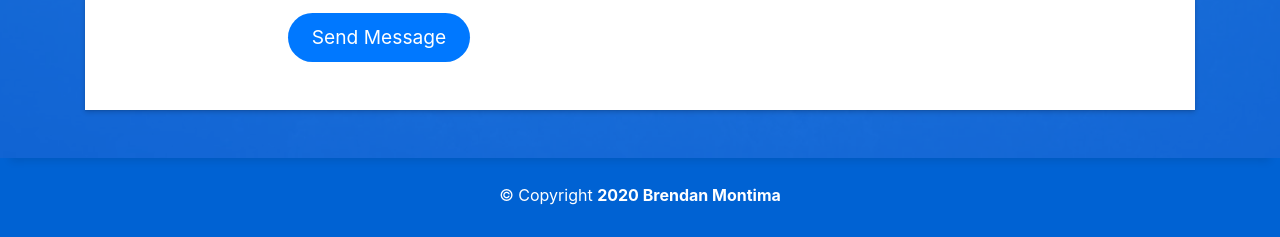
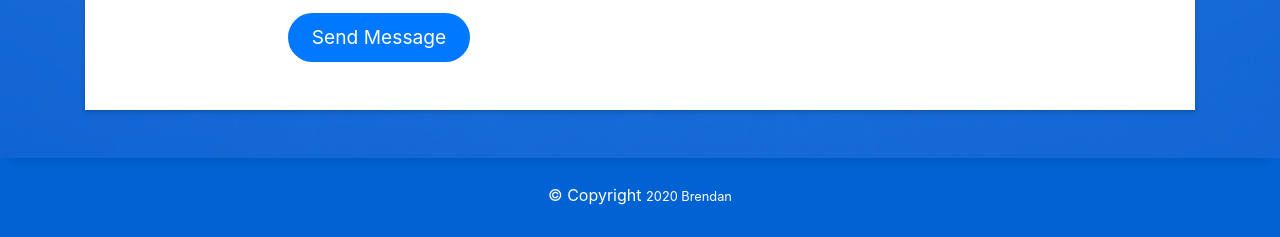
Before and after one commit to bhmdev/bhmdev.github.io, a plain HTML site: page index.html in a window 1280 px wide. Shown: the part 6147-6384 px from the top of the page. Drawn offline with Linux system fonts and the light colour scheme; files whose address does not match are found by name.

Commit message:
Small text

```diff
--- a/index.html
+++ b/index.html
@@ -741,15 +741,10 @@
       <div class="row">
         <div class="col-sm-12">
           <div class="copyright-box">
-            <p class="copyright">&copy; Copyright <strong>2020 Brendan Montima</strong></p>
+            <p class="copyright">&copy; Copyright <small>2020 Brendan</small></p>
             <div class="credits">
-              <!--
-              All the links in the footer should remain intact.
-              You can delete the links only if you purchased the pro version.
-              Licensing information: https://bootstrapmade.com/license/
-              Purchase the pro version with working PHP/AJAX contact form: https://bootstrapmade.com/buy/?theme=DevFolio
-            -->
-            <a &copy;'2020 Brendan Montima'</a>
+
+            <a &copy;'2020 Brendan'</a>
             </div>
           </div>
         </div>
```
